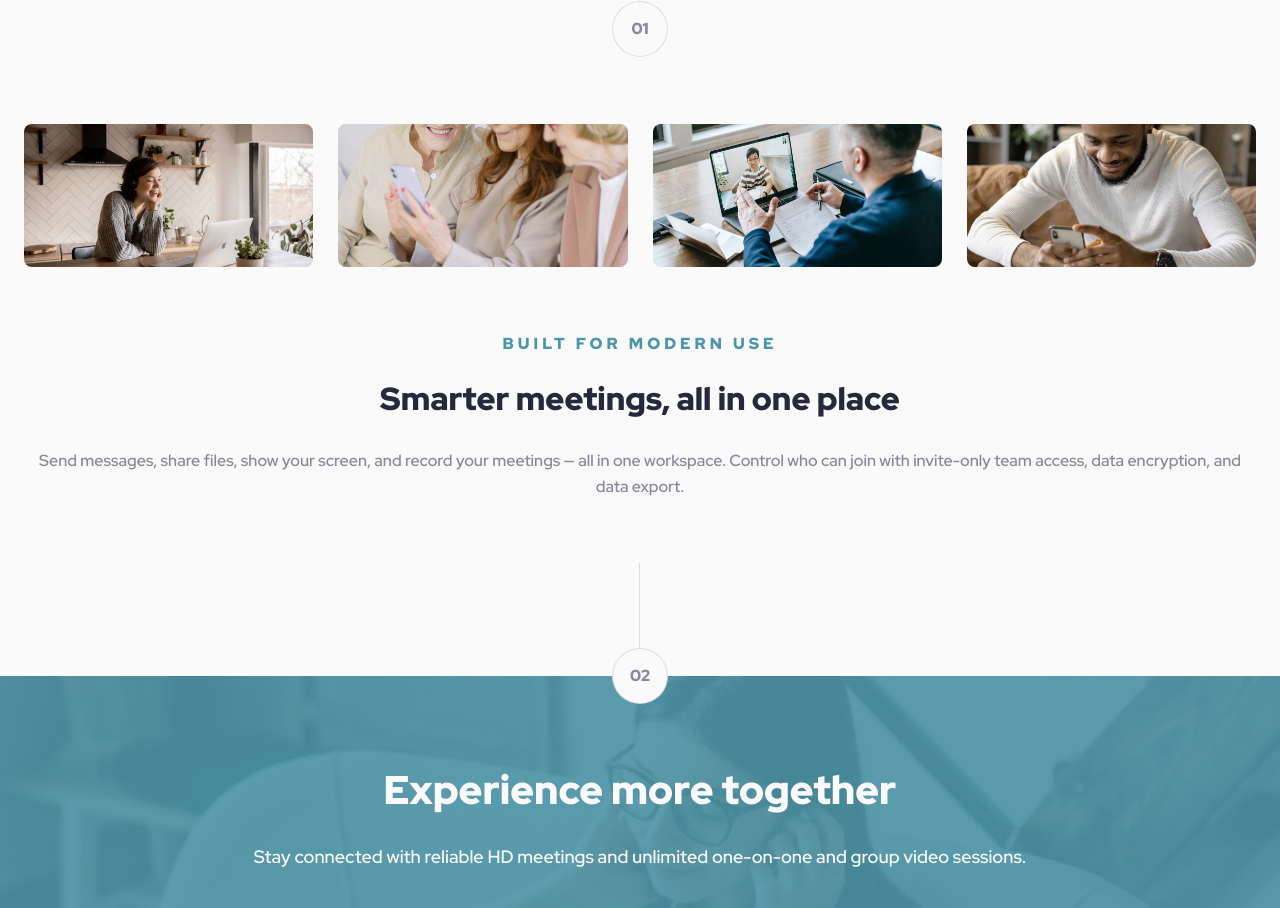
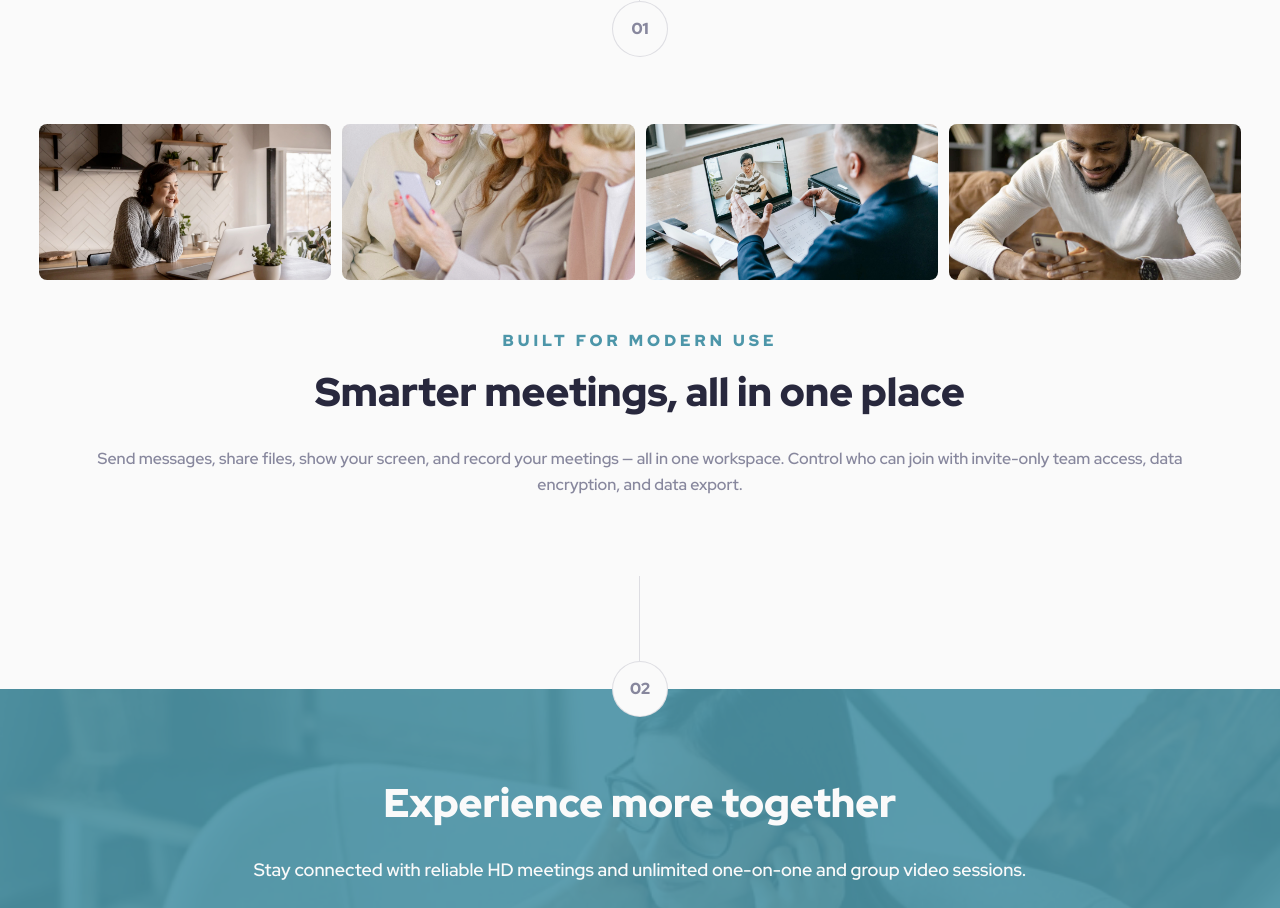
Before and after one commit to Edanriell/MeetLandingPage, an Angular app in the folder Client/: page / in a window 1280 px wide. Shown: the part 1020-1928 px from the top of the page. Built offline with nearby package versions, Linux system fonts and the light colour scheme.

Commit message:
finished tablet ui

```diff
--- a/Client/src/pages/main/sections/usage/usage.section.less
+++ b/Client/src/pages/main/sections/usage/usage.section.less
@@ -2,6 +2,10 @@
 	position: relative;
 	padding: 0 2.4rem 17.6rem 2.4rem;
 	z-index: 3;
+
+	@media (width >= 768px) {
+		padding: 0 3.9rem 19.2rem 3.9rem;
+	}
 }
 
 .usage__image-group {
@@ -9,7 +13,12 @@
 	grid-template-columns: repeat(auto-fit, minmax(15.1rem, 1fr));
 	gap: 2.4rem 2.5rem;
 	margin-bottom: 6.4rem;
-	justify-content: center;
+
+	@media (width >= 768px) {
+		grid-template-columns: repeat(auto-fit, max(16.4rem, 1fr));
+		gap: 1.3rem 1.1rem;
+		margin-bottom: 4.8rem;
+	}
 }
 
 .usage__image {
@@ -19,6 +28,10 @@
 	object-fit: cover;
 	width: 100% !important;
 	height: 14.3rem !important;
+
+	@media (width >= 768px) {
+		height: 15.6rem !important;
+	}
 }
 
 .usage__content {
@@ -33,6 +46,10 @@
 	align-items: center;
 	row-gap: 2.4rem;
 	margin-bottom: 3.2rem;
+
+	@media (width >= 768px) {
+		row-gap: 1.6rem;
+	}
 }
 
 .usage__subtitle {
@@ -52,6 +69,12 @@
 	line-height: 112%;
 	text-align: center;
 	color: var(--spinel-stone-black);
+
+	@media (width >= 768px) {
+		font-size: 4rem;
+		line-height: 110%;
+		margin: 0 12rem;
+	}
 }
 
 .usage__text {
@@ -61,6 +84,10 @@
 	line-height: 162%;
 	text-align: center;
 	color: var(--mandrake);
+
+	@media (width >= 768px) {
+		margin: 0 5.1rem;
+	}
 }
 
 .usage__section-numeration {
--- a/Client/src/widgets/footer/footer.widget.less
+++ b/Client/src/widgets/footer/footer.widget.less
@@ -18,7 +18,7 @@
 		user-select: none;
 	}
 
-	@media  (width >= 768px) {
+	@media (width >= 768px) {
 		padding: 9.2rem 3.9rem 6.6rem 3.9rem;
 
 		&::before {
```
